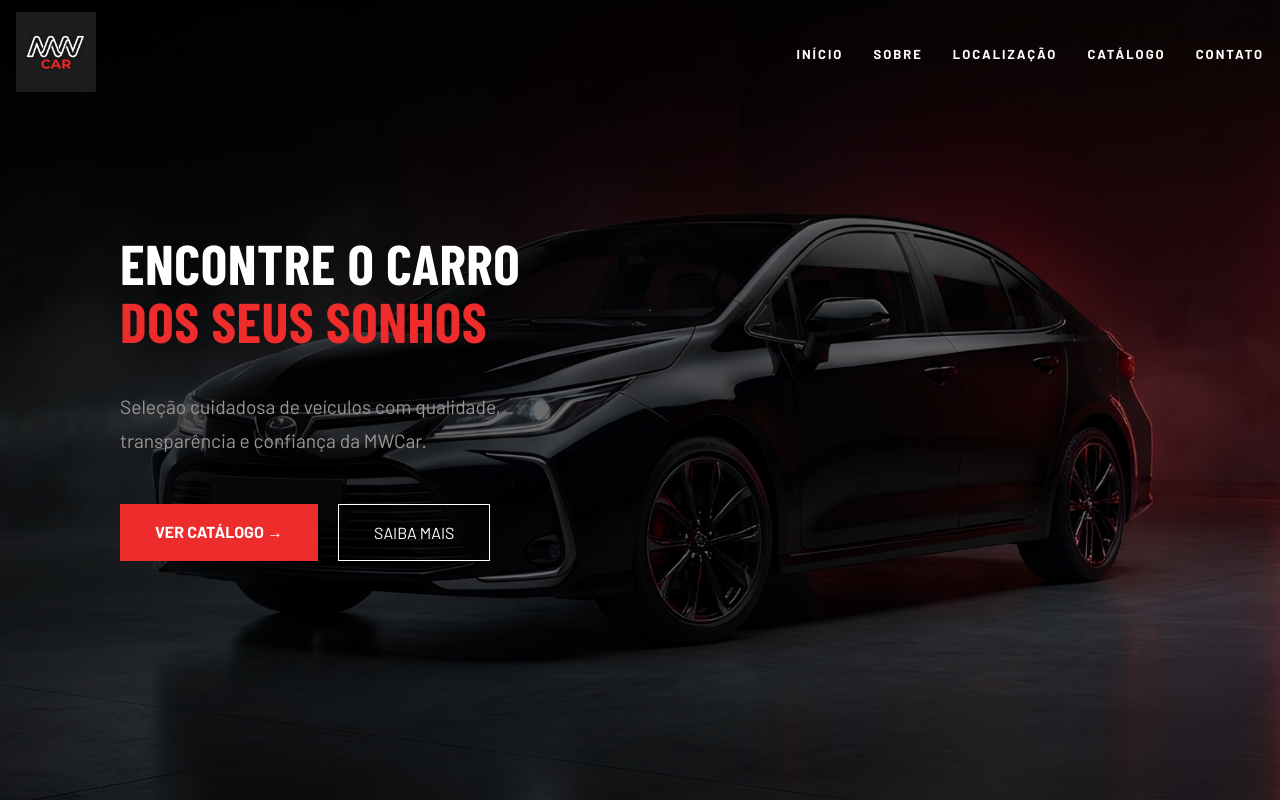
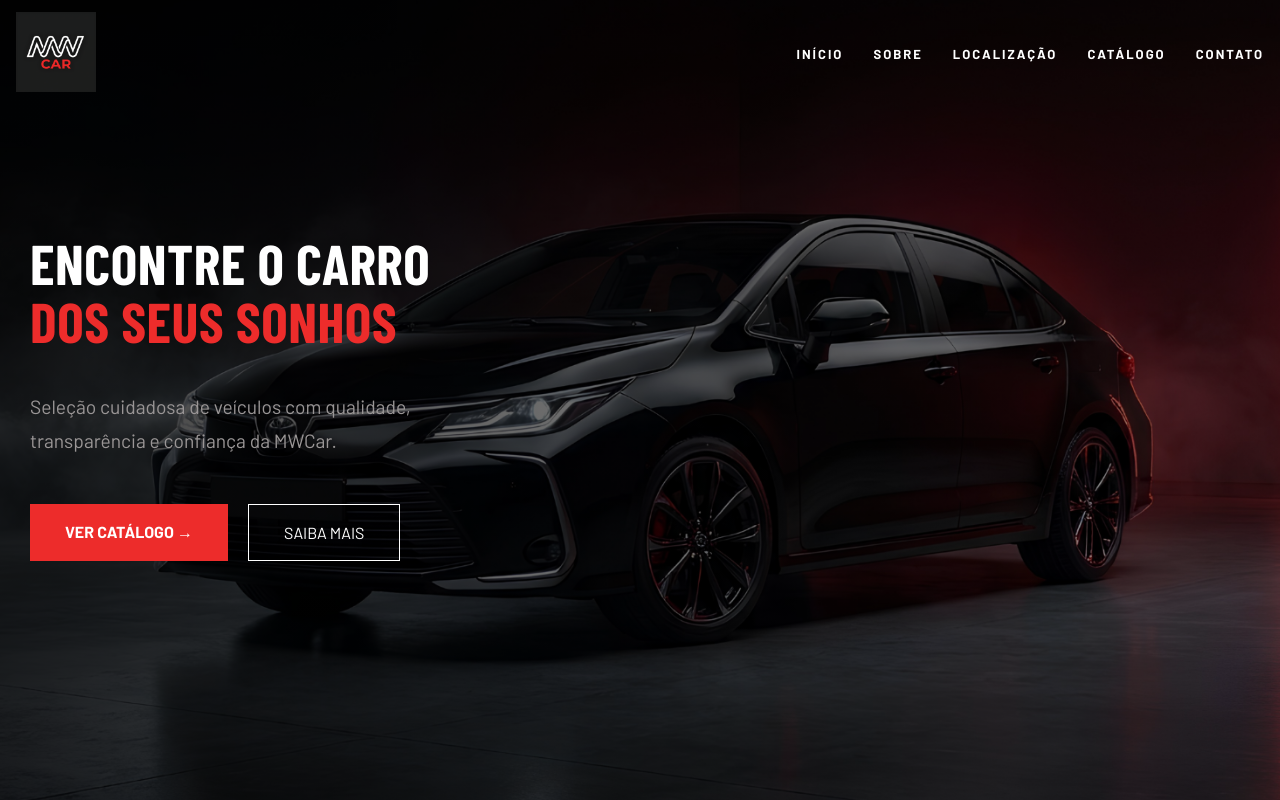
Before and after one commit to Projeto-Final-MWCAR/MWCAR, a React (Vite) app in the folder frontend/: page / in a window 1280 px wide. Shown: the top 800 px of the page. Built offline with nearby package versions, Linux system fonts and the light colour scheme; no server answers; a web font is replaced by a local one.

Commit message:
Alinhando a Nav com o hero

```diff
--- a/frontend/src/components/Hero.css
+++ b/frontend/src/components/Hero.css
@@ -20,15 +20,13 @@
 .hero-content {
     position: relative;
 
-    max-width: 1300px;
+    max-width: 1400px;
     width: 100%;
 
-    margin: 110px;
-
-    padding: 10px;
+    margin: 0 auto;
+    padding: 110px 30px;
 
     color: white;
-
     z-index: 2;
 }
 
```
